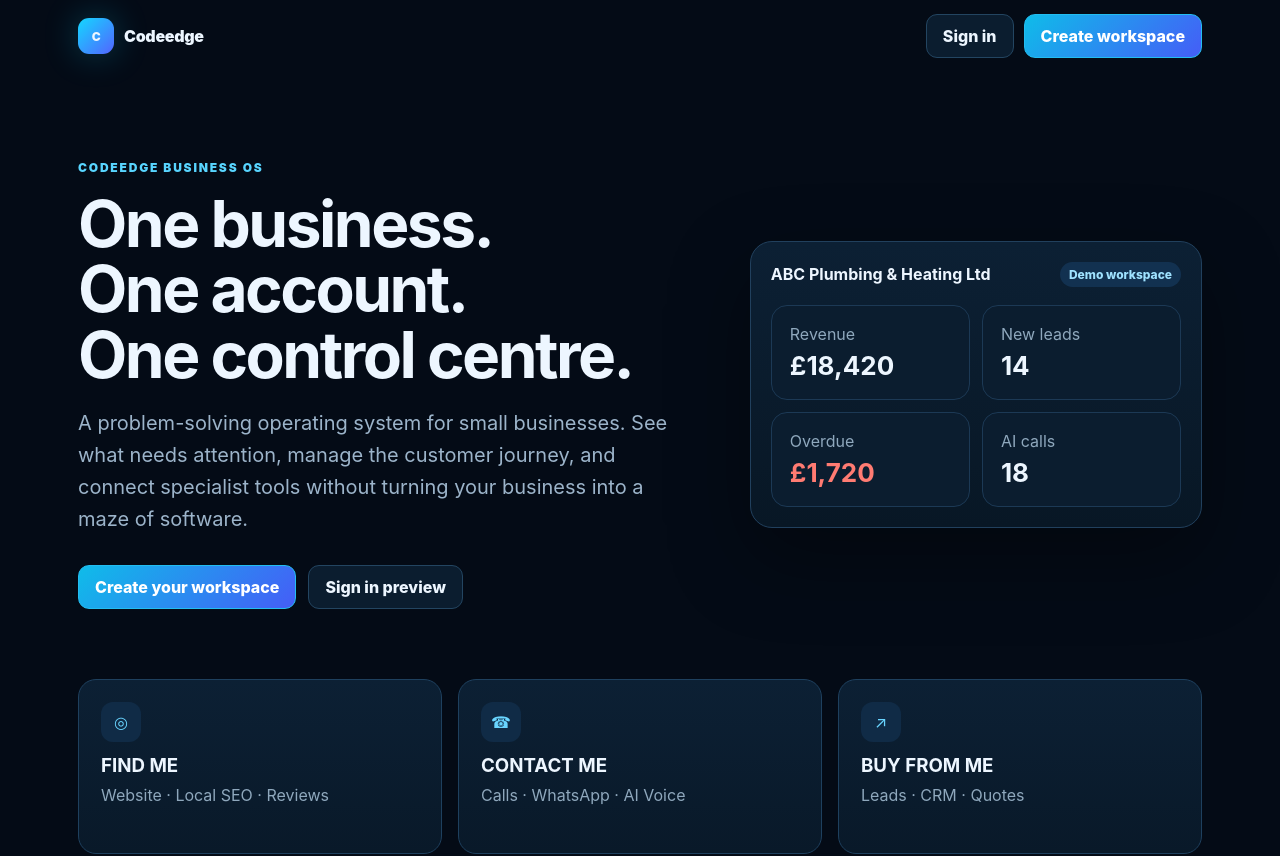
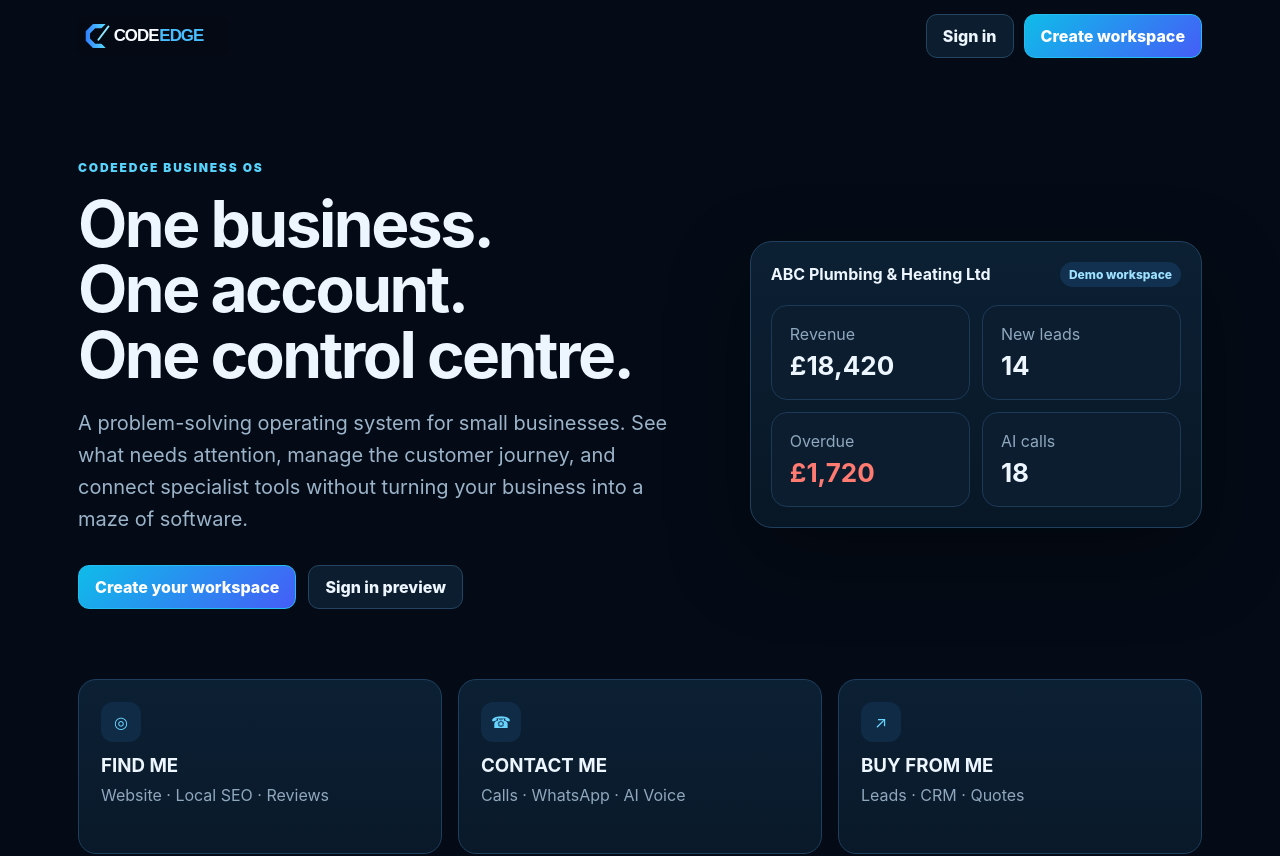
Before and after one commit to sohail654312-gif/codeedge-business-os, a Next.js app: page / in a window 1280 px wide. Shown: the top 856 px of the page. Built offline with nearby package versions, Linux system fonts and the light colour scheme.

Commit message:
Use website Codeedge logo in Business OS

```diff
--- a/src/components/Brand.tsx
+++ b/src/components/Brand.tsx
@@ -1,8 +1,12 @@
 export function Brand() {
   return (
     <div className="brand" aria-label="Codeedge">
-      <div className="mark" aria-hidden="true">C</div>
-      <span>Codeedge</span>
+      <img
+        src="/assets/codeedge-logo.svg"
+        alt="Codeedge"
+        width={150}
+        height={38}
+      />
     </div>
   );
 }
```
